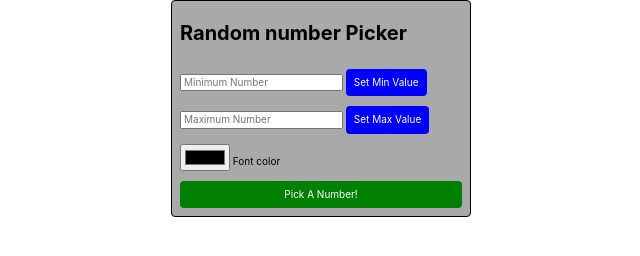
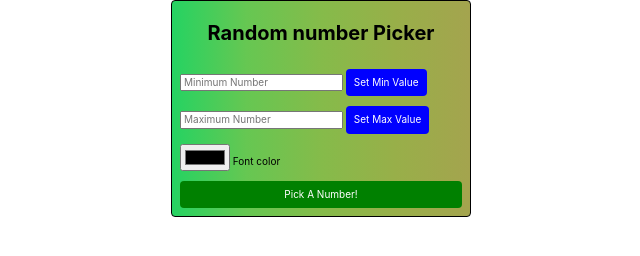
Before and after one commit to efoejean/HW-13-2, a website: page index.html in a window 1280 px wide. Shown: the whole page, without its empty margins (319-959 px from the left). Drawn offline with nearby package versions, Linux system fonts and the light colour scheme.

Commit message:
Add center text align for Pand H1 tag

```diff
--- a/style.css
+++ b/style.css
@@ -11,6 +11,10 @@ body {
 }
 p {
   color: var(--color);
+  text-align: center;
+}
+h1 {
+  text-align: center;
 }
 .button {
   background-color: blue;
@@ -44,7 +48,14 @@ p {
 }
 
 .Wrapper {
-  background-color: darkgray;
+  background-image: linear-gradient(
+    to right,
+    #25d362,
+    #66c752,
+    #85bb4a,
+    #98af49,
+    #a4a44e
+  );
   border: solid thin black;
   border-radius: 4px;
   margin: 0 auto;
```
